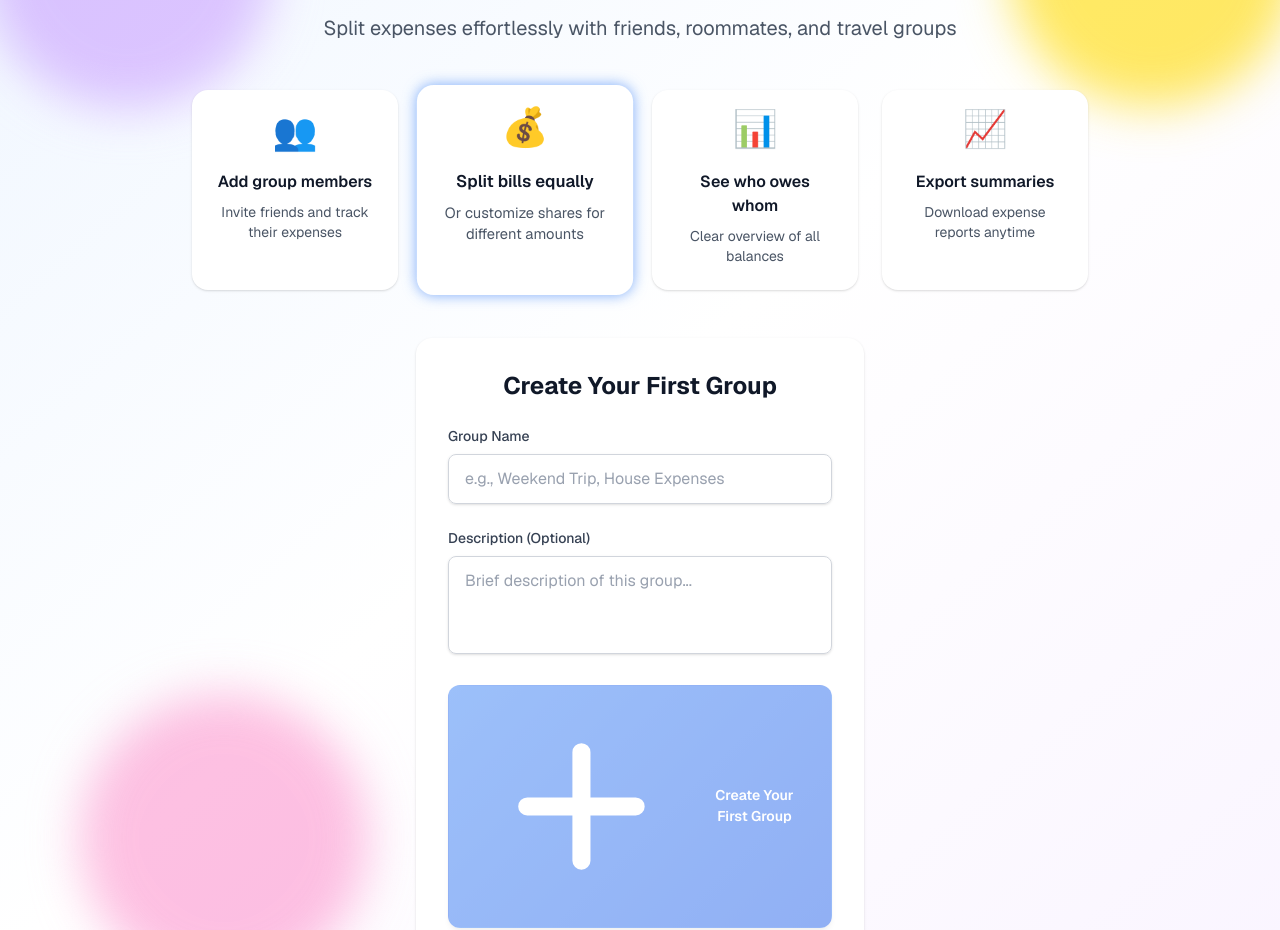
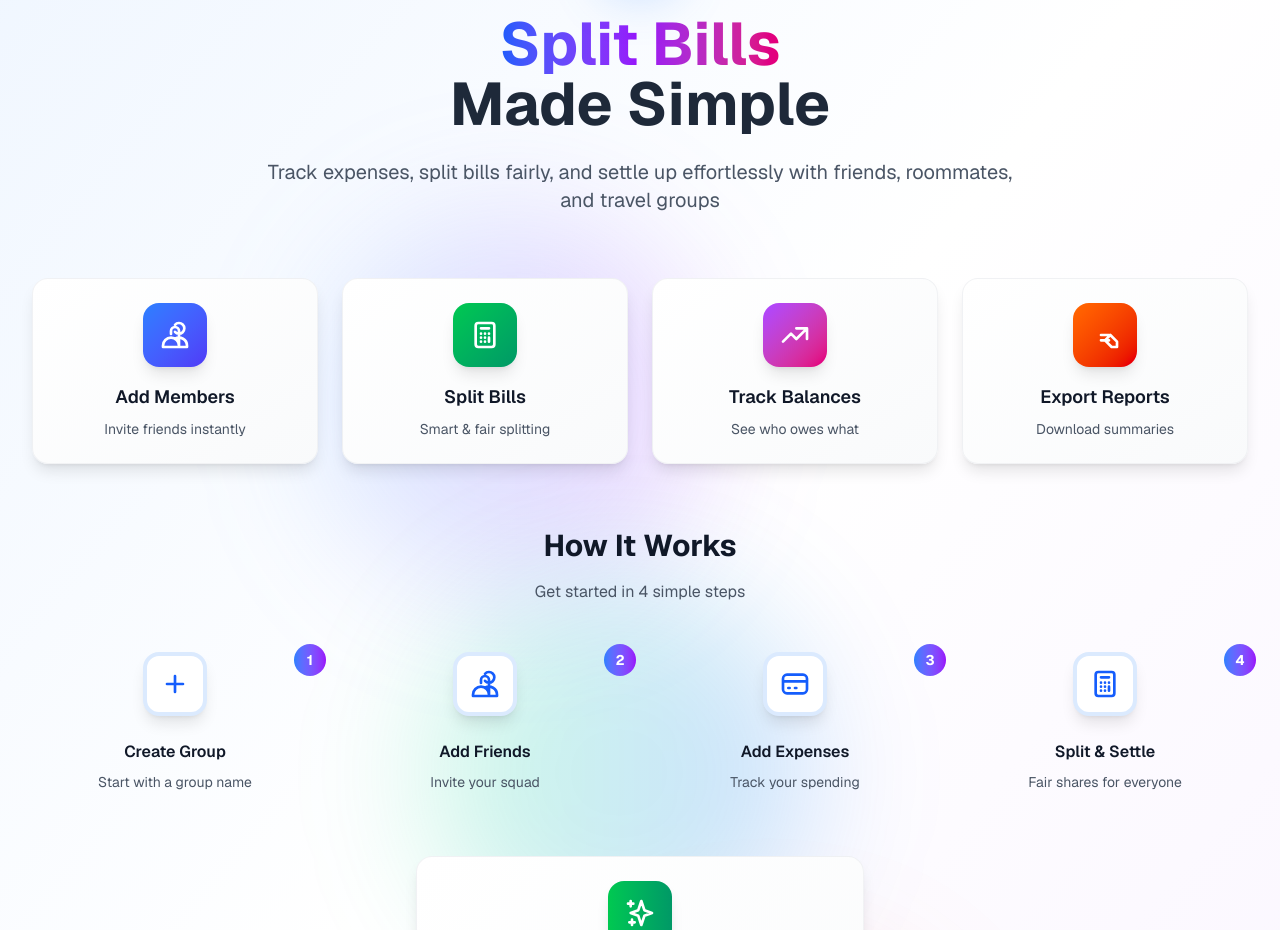
Before and after one commit to anuradha-lakruwan/split-bills, a Next.js app: page / in a window 1280 px wide. Shown: the part 162-1092 px from the top of the page. Built offline with nearby package versions, Linux system fonts and the light colour scheme.

Commit message:
updated the landing page with proper design

```diff
--- a/src/components/WelcomeScreen.tsx
+++ b/src/components/WelcomeScreen.tsx
@@ -1,48 +1,67 @@
 'use client';
 
-import { useState, useEffect } from 'react';
+import { useState } from 'react';
 import { useApp } from '@/context/AppContext';
 import { generateId } from '@/utils';
 import { Group } from '@/types';
 import { Icons } from './Icons';
+import { Card, Button } from './UI';
 
 export const WelcomeScreen = () => {
   const { dispatch } = useApp();
   const [groupName, setGroupName] = useState('');
   const [groupDescription, setGroupDescription] = useState('');
   const [isCreating, setIsCreating] = useState(false);
-  const [currentStep, setCurrentStep] = useState(0);
 
   const features = [
     {
-      icon: "👥",
-      title: "Add group members",
-      description: "Invite friends and track their expenses"
+      icon: Icons.Users,
+      title: "Add Members",
+      description: "Invite friends instantly",
+      gradient: "from-blue-500 to-indigo-600"
     },
     {
-      icon: "💰",
-      title: "Split bills equally",
-      description: "Or customize shares for different amounts"
+      icon: Icons.Calculator,
+      title: "Split Bills",
+      description: "Smart & fair splitting",
+      gradient: "from-green-500 to-emerald-600"
     },
     {
-      icon: "📊",
-      title: "See who owes whom",
-      description: "Clear overview of all balances"
+      icon: Icons.TrendingUp,
+      title: "Track Balances",
+      description: "See who owes what",
+      gradient: "from-purple-500 to-pink-600"
     },
     {
-      icon: "📈",
-      title: "Export summaries",
-      description: "Download expense reports anytime"
+      icon: Icons.Receipt,
+      title: "Export Reports",
+      description: "Download summaries",
+      gradient: "from-orange-500 to-red-600"
     }
   ];
 
-  // Cycle through features
-  useEffect(() => {
-    const interval = setInterval(() => {
-      setCurrentStep((prev) => (prev + 1) % features.length);
-    }, 3000);
-    return () => clearInterval(interval);
-  }, [features.length]);
+  const steps = [
+    {
+      icon: Icons.Plus,
+      title: "Create Group",
+      description: "Start with a group name"
+    },
+    {
+      icon: Icons.Users,
+      title: "Add Friends",
+      description: "Invite your squad"
+    },
+    {
+      icon: Icons.CreditCard,
+      title: "Add Expenses",
+      description: "Track your spending"
+    },
+    {
+      icon: Icons.Calculator,
+      title: "Split & Settle",
+      description: "Fair shares for everyone"
+    }
+  ];
 
   const handleCreateGroup = () => {
     if (!groupName.trim()) return;
@@ -63,106 +82,141 @@ export const WelcomeScreen = () => {
   };
 
   return (
-    <div className="min-h-screen bg-gradient-to-br from-blue-50 via-white to-purple-50 dark:from-gray-900 dark:via-gray-800 dark:to-gray-900 flex items-center justify-center px-4 sm:px-6 lg:px-8 relative overflow-hidden">
-      {/* Animated background elements */}
+    <div className="min-h-screen bg-gradient-to-br from-blue-50 via-white to-purple-50 dark:from-gray-900 dark:via-gray-800 dark:to-gray-900 relative overflow-hidden">
+      {/* Modern Animated Background */}
       <div className="absolute inset-0 overflow-hidden">
-        <div className="absolute -top-4 -left-4 w-72 h-72 bg-purple-300 rounded-full mix-blend-multiply filter blur-xl opacity-70 animate-float"></div>
-        <div className="absolute -top-4 -right-4 w-72 h-72 bg-yellow-300 rounded-full mix-blend-multiply filter blur-xl opacity-70 animate-float" style={{animationDelay: '2s'}}></div>
-        <div className="absolute -bottom-8 left-20 w-72 h-72 bg-pink-300 rounded-full mix-blend-multiply filter blur-xl opacity-70 animate-float" style={{animationDelay: '4s'}}></div>
+        <div className="absolute top-1/4 left-1/4 w-96 h-96 bg-gradient-to-r from-blue-400/20 to-purple-600/20 rounded-full blur-3xl animate-float"></div>
+        <div className="absolute top-3/4 right-1/4 w-96 h-96 bg-gradient-to-r from-pink-400/20 to-orange-600/20 rounded-full blur-3xl animate-float [animation-delay:2s]"></div>
+        <div className="absolute bottom-1/4 left-1/3 w-96 h-96 bg-gradient-to-r from-green-400/20 to-blue-600/20 rounded-full blur-3xl animate-float [animation-delay:4s]"></div>
       </div>
 
-      <div className="relative z-10 max-w-4xl w-full">
-        <div className="text-center animate-fadeIn mb-12">
-          <div className="mx-auto h-20 w-20 flex items-center justify-center rounded-full bg-gradient-to-br from-blue-500 to-purple-600 shadow-lg animate-bounce-light mb-8">
-            <Icons.CreditCard className="h-10 w-10 text-white" />
+      <div className="relative z-10 max-w-7xl mx-auto px-4 sm:px-6 lg:px-8 py-12">
+        {/* Hero Section */}
+        <div className="text-center mb-16 animate-fade-in">
+          <div className="mx-auto w-24 h-24 flex items-center justify-center rounded-3xl bg-gradient-to-br from-blue-500 to-purple-600 shadow-2xl shadow-blue-500/25 mb-8 animate-bounce-light">
+            <Icons.Calculator className="w-12 h-12 text-white" />
           </div>
-          <h1 className="text-5xl font-bold tracking-tight bg-gradient-to-r from-blue-600 via-purple-600 to-blue-800 bg-clip-text text-transparent mb-4">
-            Welcome to SplitBills
+          <h1 className="text-4xl sm:text-5xl lg:text-6xl font-bold mb-6">
+            <span className="bg-gradient-to-r from-blue-600 via-purple-600 to-pink-600 bg-clip-text text-transparent">
+              Split Bills
+            </span>
+            <br />
+            <span className="text-gray-800 dark:text-white">Made Simple</span>
           </h1>
-          <p className="text-xl text-gray-600 dark:text-gray-300 max-w-2xl mx-auto">
-            Split expenses effortlessly with friends, roommates, and travel groups
+          <p className="text-lg sm:text-xl text-gray-600 dark:text-gray-300 max-w-3xl mx-auto mb-8">
+            Track expenses, split bills fairly, and settle up effortlessly with friends, roommates, and travel groups
           </p>
         </div>
 
-        {/* Feature showcase */}
-        <div className="grid grid-cols-1 md:grid-cols-2 lg:grid-cols-4 gap-6 mb-12 animate-slideIn">
+        {/* Features Grid */}
+        <div className="grid grid-cols-1 sm:grid-cols-2 lg:grid-cols-4 gap-6 mb-16">
           {features.map((feature, index) => (
-            <div
+            <Card
               key={index}
-              className={`card card-interactive p-6 text-center transition-all duration-500 ${
-                index === currentStep ? 'animate-glow scale-105' : ''
-              }`}
-              style={{animationDelay: `${index * 0.1}s`}}
+              hover
+              gradient
+              className={`text-center group animate-slide-in-up [animation-delay:${index * 0.1}s]`}
             >
-              <div className="text-4xl mb-4 animate-bounce-light" style={{animationDelay: `${index * 0.2}s`}}>
-                {feature.icon}
+              <div className={`w-16 h-16 mx-auto rounded-2xl bg-gradient-to-br ${feature.gradient} flex items-center justify-center shadow-lg group-hover:scale-110 transition-transform duration-300 mb-4`}>
+                <feature.icon className="w-8 h-8 text-white" />
               </div>
-              <h3 className="font-semibold text-gray-900 dark:text-white mb-2">
+              <h3 className="text-lg font-semibold text-gray-900 dark:text-white mb-2">
                 {feature.title}
               </h3>
               <p className="text-sm text-gray-600 dark:text-gray-400">
                 {feature.description}
               </p>
-            </div>
+            </Card>
           ))}
         </div>
 
-        <div className="max-w-md mx-auto space-y-8 animate-scaleIn">
-          <div className="card p-8">
-            <h2 className="text-2xl font-bold text-center text-gray-900 dark:text-white mb-6">
-              Create Your First Group
+        {/* How It Works Section */}
+        <div className="mb-16">
+          <div className="text-center mb-12">
+            <h2 className="text-3xl font-bold text-gray-900 dark:text-white mb-4">
+              How It Works
             </h2>
+            <p className="text-gray-600 dark:text-gray-300">
+              Get started in 4 simple steps
+            </p>
+          </div>
 
-            <div className="space-y-6">
+          <div className="grid grid-cols-1 sm:grid-cols-2 lg:grid-cols-4 gap-6">
+            {steps.map((step, index) => (
+              <div
+                key={index}
+                className={`text-center animate-fade-in-up [animation-delay:${0.5 + index * 0.1}s]`}
+              >
+                <div className="relative mb-6">
+                  <div className="w-16 h-16 mx-auto bg-white dark:bg-gray-800 rounded-2xl shadow-lg border-4 border-blue-100 dark:border-blue-900 flex items-center justify-center">
+                    <step.icon className="w-8 h-8 text-blue-600 dark:text-blue-400" />
+                  </div>
+                  <div className="absolute -top-2 -right-2 w-8 h-8 bg-gradient-to-r from-blue-500 to-purple-600 rounded-full flex items-center justify-center text-white text-sm font-bold">
+                    {index + 1}
+                  </div>
+                </div>
+                <h3 className="font-semibold text-gray-900 dark:text-white mb-2">
+                  {step.title}
+                </h3>
+                <p className="text-sm text-gray-600 dark:text-gray-400">
+                  {step.description}
+                </p>
+              </div>
+            ))}
+          </div>
+        </div>
+
+        {/* Get Started Section */}
+        <div className="max-w-md mx-auto animate-slide-in-up [animation-delay:0.8s]">
+          <Card gradient className="text-center">
+            <div className="mb-6">
+              <div className="w-16 h-16 mx-auto bg-gradient-to-r from-green-500 to-emerald-600 rounded-2xl flex items-center justify-center shadow-lg mb-4">
+                <Icons.Sparkles className="w-8 h-8 text-white" />
+              </div>
+              <h2 className="text-2xl font-bold text-gray-900 dark:text-white mb-2">
+                Get Started Now
+              </h2>
+              <p className="text-gray-600 dark:text-gray-400">
+                Create your first group and start splitting!
+              </p>
+            </div>
+
+            <div className="space-y-4">
               <div>
-                <label htmlFor="group-name" className="block text-sm font-medium text-gray-700 dark:text-gray-300 mb-2">
-                  Group Name
-                </label>
                 <input
-                  id="group-name"
                   type="text"
                   value={groupName}
                   onChange={(e) => setGroupName(e.target.value)}
-                  placeholder="e.g., Weekend Trip, House Expenses"
-                  className="w-full px-4 py-3 border border-gray-300 dark:border-gray-600 rounded-lg shadow-sm placeholder-gray-400 dark:placeholder-gray-500 focus:outline-none focus:ring-2 focus:ring-blue-500 focus:border-transparent dark:bg-gray-800 dark:text-white transition-all"
+                  placeholder="Enter group name (e.g., Weekend Trip)"
+                  className="w-full px-4 py-3 border border-gray-200 dark:border-gray-600 rounded-xl shadow-sm placeholder-gray-400 dark:placeholder-gray-500 focus:outline-none focus:ring-2 focus:ring-blue-500 focus:border-transparent dark:bg-gray-800 dark:text-white transition-all"
                   maxLength={50}
                 />
               </div>
 
               <div>
-                <label htmlFor="group-description" className="block text-sm font-medium text-gray-700 dark:text-gray-300 mb-2">
-                  Description (Optional)
-                </label>
                 <textarea
-                  id="group-description"
                   value={groupDescription}
                   onChange={(e) => setGroupDescription(e.target.value)}
-                  placeholder="Brief description of this group..."
-                  rows={3}
-                  className="w-full px-4 py-3 border border-gray-300 dark:border-gray-600 rounded-lg shadow-sm placeholder-gray-400 dark:placeholder-gray-500 focus:outline-none focus:ring-2 focus:ring-blue-500 focus:border-transparent dark:bg-gray-800 dark:text-white transition-all resize-none"
+                  placeholder="Description (optional)"
+                  rows={2}
+                  className="w-full px-4 py-3 border border-gray-200 dark:border-gray-600 rounded-xl shadow-sm placeholder-gray-400 dark:placeholder-gray-500 focus:outline-none focus:ring-2 focus:ring-blue-500 focus:border-transparent dark:bg-gray-800 dark:text-white transition-all resize-none"
                   maxLength={200}
                 />
               </div>
 
-              <button
+              <Button
                 onClick={handleCreateGroup}
                 disabled={!groupName.trim() || isCreating}
-                className="btn-primary w-full py-4 text-lg font-semibold disabled:opacity-50 disabled:cursor-not-allowed"
+                variant="primary"
+                size="lg"
+                icon={isCreating ? Icons.Spinner : Icons.Plus}
+                loading={isCreating}
+                className="w-full"
               >
-                {isCreating ? (
-                  <>
-                    <Icons.Spinner className="mr-3" />
-                    Creating Group...
-                  </>
-                ) : (
-                  <>
-                    <Icons.Plus className="mr-3" />
-                    Create Your First Group
-                  </>
-                )}
-              </button>
+                {isCreating ? 'Creating Group...' : 'Create My Group'}
+              </Button>
             </div>
-          </div>
+          </Card>
         </div>
       </div>
     </div>
```
